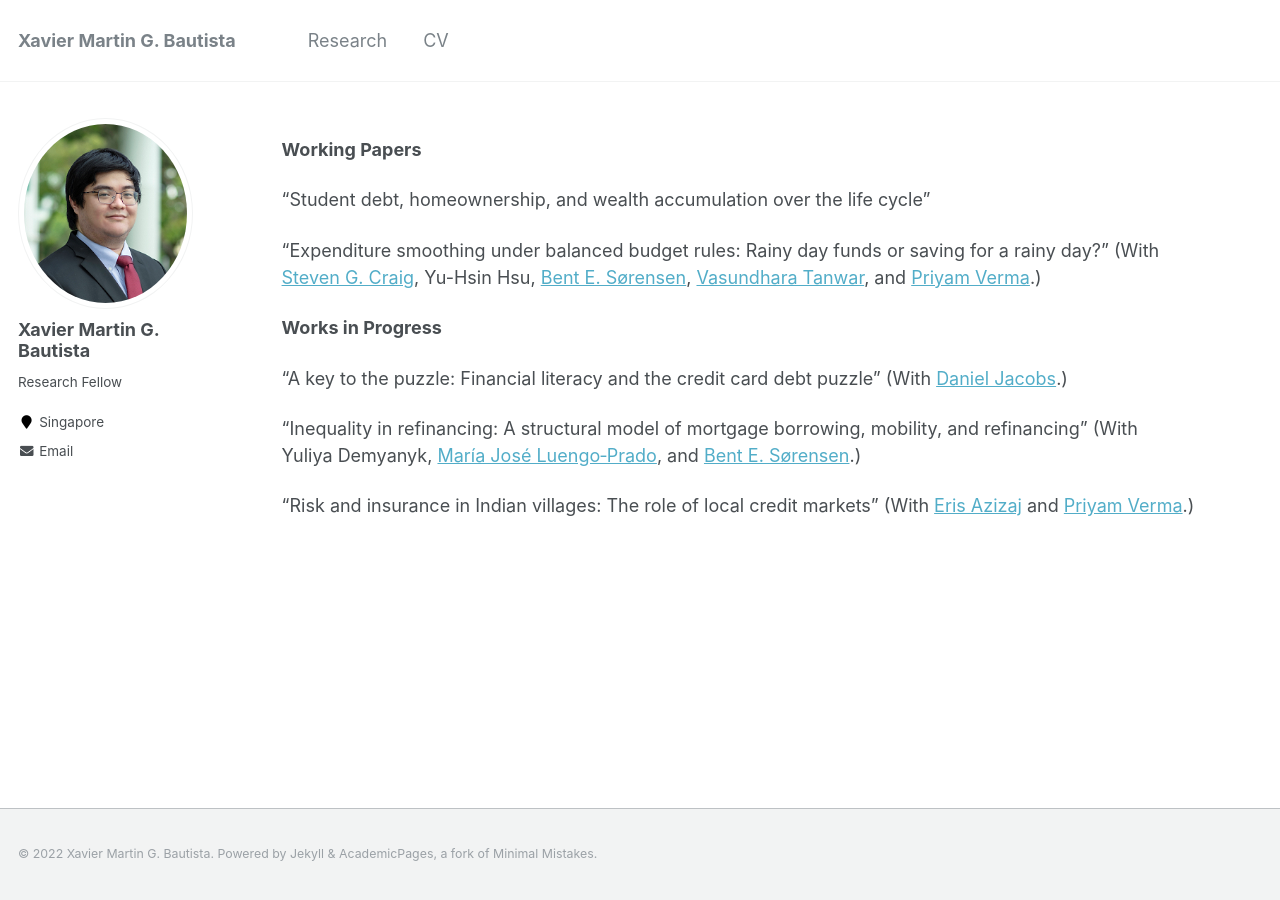
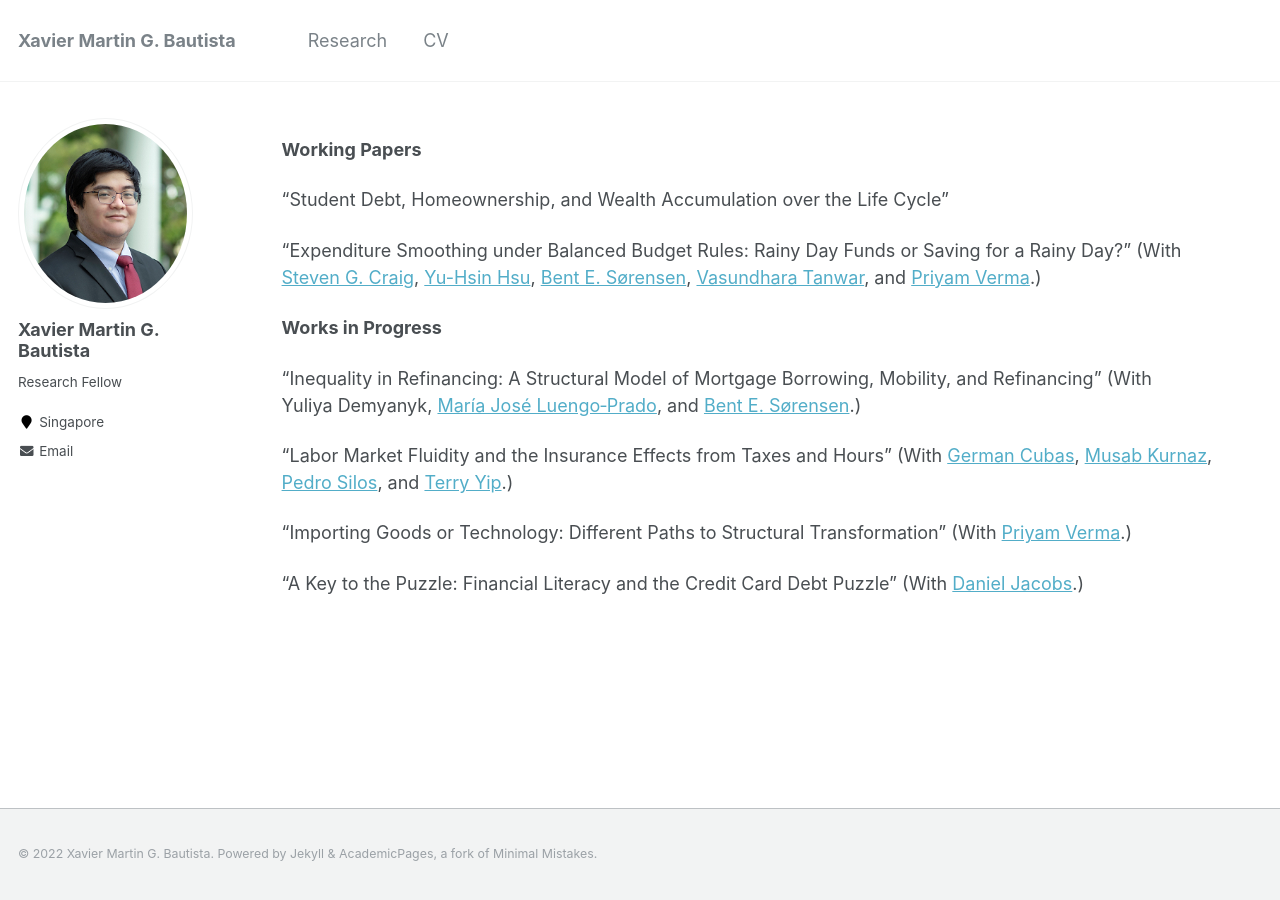
Before and after one commit to xmgbautista/xmgbautista.github.io, a Jekyll site: the page built from _pages/research.md, in a window 1280 px wide. Built offline with Jekyll 4.4.1, drawn with Linux system fonts in a browser that asks for light colours.

Commit message:
Update research.md

```diff
--- a/_pages/research.md
+++ b/_pages/research.md
@@ -7,19 +7,41 @@ author_profile: true
 
 **Working Papers**
 
-"Student debt, homeownership, and wealth accumulation over the life cycle"
+"Student Debt, Homeownership, and Wealth Accumulation over the Life Cycle"
 <br>
 
-"Expenditure smoothing under balanced budget rules: Rainy day funds or saving for a rainy day?" (With [Steven&nbsp;G.&nbsp;Craig](https://www.uh.edu/class/economics/people/current-faculty/steve/), Yu-Hsin&nbsp;Hsu, [Bent&nbsp;E.&nbsp;S&oslash;rensen](https://uh.edu/~bsorense/), [Vasundhara&nbsp;Tanwar](https://sites.google.com/view/vasundharatanwar/home), and [Priyam&nbsp;Verma](https://sites.google.com/view/priyamverma/home).)
+"Expenditure Smoothing under Balanced Budget Rules: Rainy Day Funds or Saving for a Rainy Day?"
+(With [Steven&nbsp;G.&nbsp;Craig](https://www.uh.edu/class/economics/people/current-faculty/steve/),
+[Yu-Hsin&nbsp;Hsu](https://www.annieyuhsinhsu.com/home),
+[Bent&nbsp;E.&nbsp;S&oslash;rensen](https://uh.edu/~bsorense/),
+[Vasundhara&nbsp;Tanwar](https://sites.google.com/view/vasundharatanwar/home), and
+[Priyam&nbsp;Verma](https://sites.google.com/view/priyamverma/home).)
 <br>
 
 **Works in Progress**
 
-"A key to the puzzle: Financial literacy and the credit card debt puzzle" (With [Daniel&nbsp;Jacobs](https://dljacobs.github.io/).)
+"Inequality in Refinancing: A Structural Model of Mortgage Borrowing, Mobility, and Refinancing"
+(With Yuliya&nbsp;Demyanyk,
+[Mar&iacute;a&nbsp;Jos&eacute;&nbsp;Luengo&#8209;Prado](http://luengoprado.net/), and
+[Bent&nbsp;E.&nbsp;S&oslash;rensen](https://uh.edu/~bsorense/).)
 <br>
 
-"Inequality in refinancing: A structural model of mortgage borrowing, mobility, and refinancing" (With Yuliya&nbsp;Demyanyk, [Mar&iacute;a&nbsp;Jos&eacute;&nbsp;Luengo&#8209;Prado](http://luengoprado.net/), and [Bent&nbsp;E.&nbsp;S&oslash;rensen](https://uh.edu/~bsorense/).)
+"Labor Market Fluidity and the Insurance Effects from Taxes and Hours"
+(With [German&nbsp;Cubas](https://germancubas.com/),
+[Musab&nbsp;Kurnaz](https://sites.google.com/view/musabkurnaz/),
+[Pedro&nbsp;Silos](https://www.pedrosilos.net/), and
+[Terry&nbsp;Yip](https://www.terry-yip.com/).)
+
+"Importing Goods or Technology: Different Paths to Structural Transformation"
+(With [Priyam&nbsp;Verma](https://sites.google.com/view/priyamverma/home).)
+
+"A Key to the Puzzle: Financial Literacy and the Credit Card Debt Puzzle"
+(With [Daniel&nbsp;Jacobs](https://dljacobs.github.io/).)
 <br>
 
-"Risk and insurance in Indian villages: The role of local credit markets" (With [Eris&nbsp;Azizaj](https://sites.google.com/site/erisazizaj/home) and [Priyam&nbsp;Verma](https://sites.google.com/view/priyamverma/home).)
+<!--
+"Risk and Insurance in Indian Villages: The Role of Local Credit Markets"
+(With [Eris&nbsp;Azizaj](https://sites.google.com/site/erisazizaj/home) and
+[Priyam&nbsp;Verma](https://sites.google.com/view/priyamverma/home).)
 <br>
+-->
```
